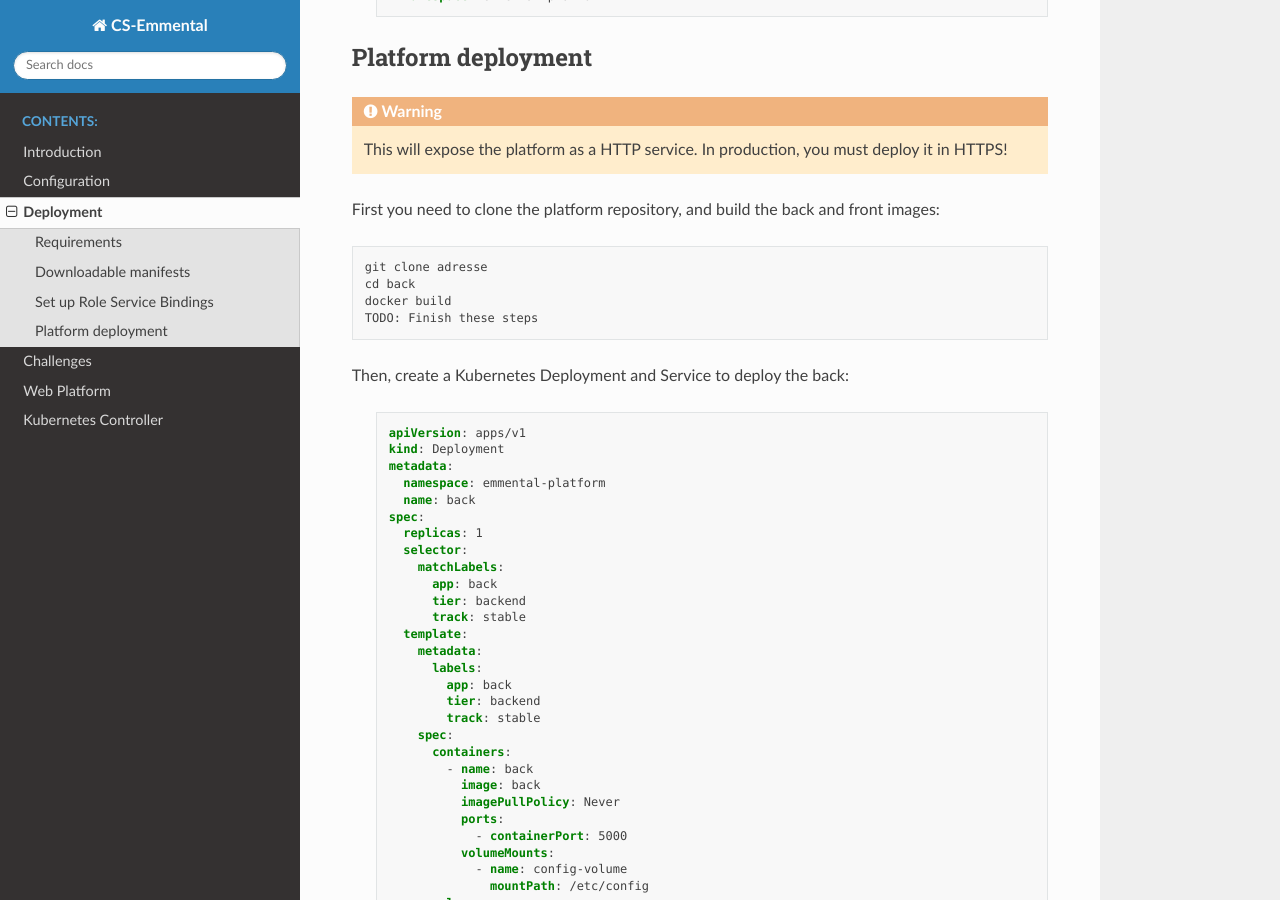
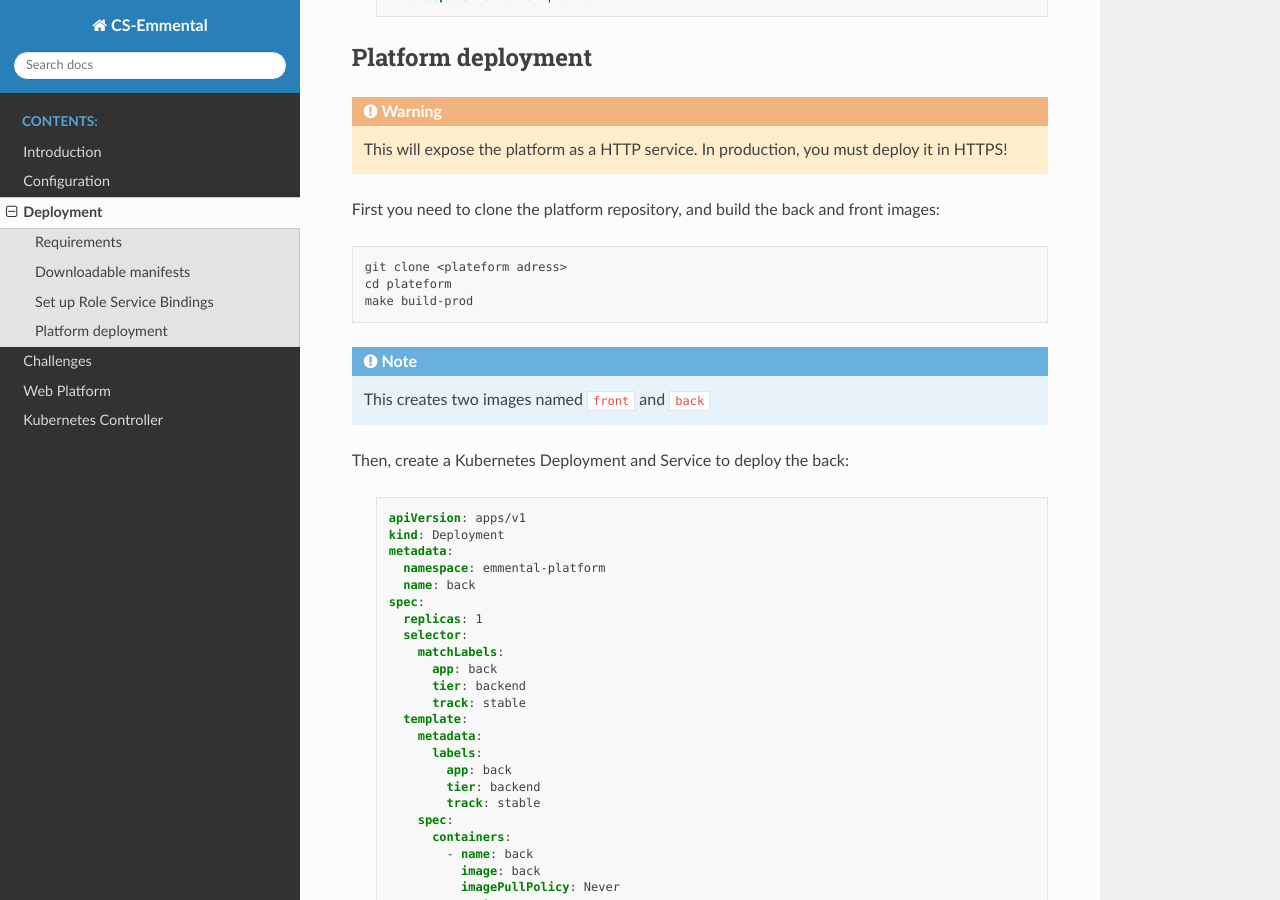
Before and after one commit to CS-Emmental/documentation, a Sphinx documentation site: the page built from source/administration/deployment.rst, in a window 1280 px wide and 900 px high, scrolled down 1279 px. Built offline with Sphinx 7.4.7 and the Read the Docs theme 2.0.0, drawn with Linux system fonts in a browser that asks for light colours.

Commit message:
Finished the TODO platform deployment instructions
Use os the make recipe

```diff
--- a/source/administration/deployment.rst
+++ b/source/administration/deployment.rst
@@ -41,10 +41,11 @@ Platform deployment
 First you need to clone the platform repository, and build the back and front
 images::
 
-    git clone adresse
-    cd back
-    docker build
-    TODO: Finish these steps
+    git clone <plateform adress>
+    cd plateform
+    make build-prod
+
+.. note:: This creates two images named ``front`` and ``back``
 
 Then, create a Kubernetes Deployment and Service to deploy the back:
 
```
